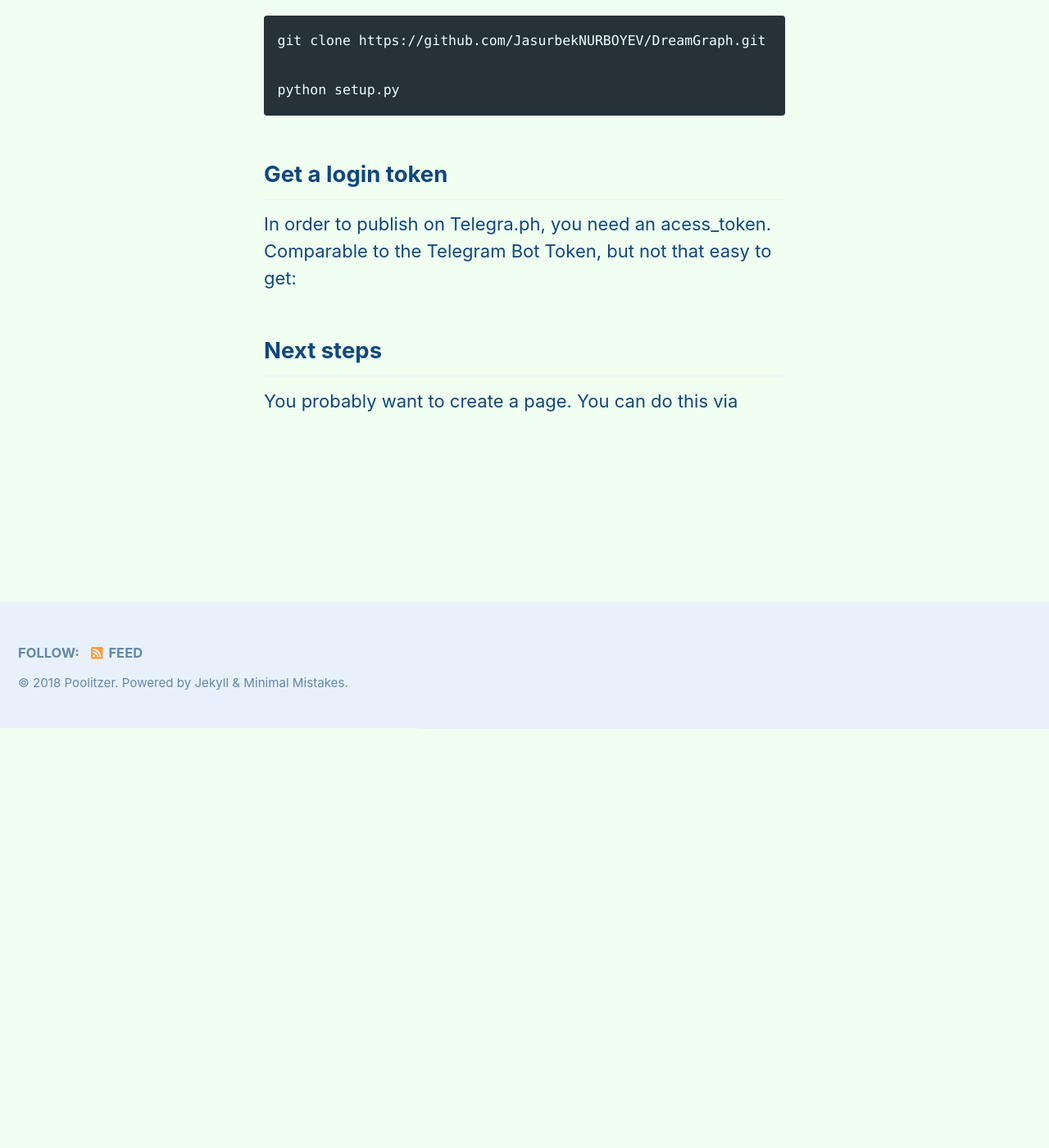
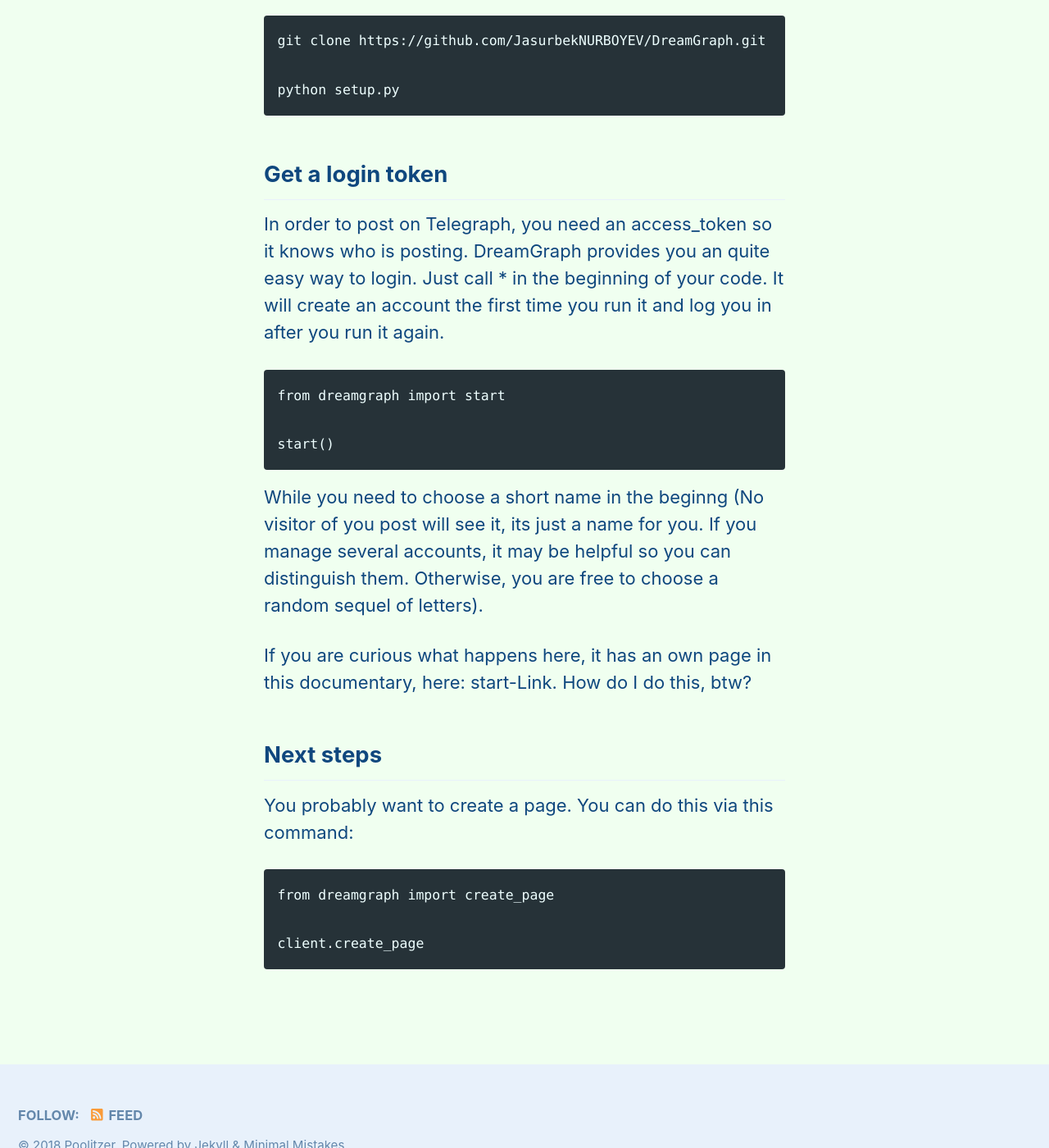
Before and after one commit to Poolitzer/poolitzer.github.io, a Jekyll site: the page built from _pages/starting.md, in a window 1280 px wide and 1400 px high, scrolled down 511 px. Shown: the whole window at 82% size. Built offline with Jekyll 4.4.1, drawn with Linux system fonts in a browser that asks for light colours; nearby versions of some CDN libraries; some of the changed text lies outside the part shown.

Commit message:
how will these long sentences look?

````diff
--- a/_pages/starting.md
+++ b/_pages/starting.md
@@ -6,7 +6,7 @@ toc: true
 ---
 ## Install
 
-The easiest way to install Telethon is via pip.
+The easiest way to install DreamGraph is via pip.
 
 `pip install dreamgraph`
 
@@ -19,8 +19,24 @@ python setup.py
 
 ## Get a login token
 
-In order to publish on Telegra.ph, you need an acess_token. Comparable to the Telegram Bot Token, but not that easy to get:
+In order to post on Telegraph, you need an access_token so it knows who is posting. DreamGraph provides you an quite easy way to login. Just call * in the beginning of your code. It will create an account the first time you run it and log you in after you run it again.
+
+```
+from dreamgraph import start
+
+start()
+```
+
+While you need to choose a short name in the beginng (No visitor of you post will see it, its just a name for you. If you manage several accounts, it may be helpful so you can distinguish them. Otherwise, you are free to choose a random sequel of letters).
+
+If you are curious what happens here, it has an own page in this documentary, here: start-Link. How do I do this, btw?
 
 ## Next steps
 
-You probably want to create a page. You can do this via
+You probably want to create a page. You can do this via this command:
+
+```
+from dreamgraph import create_page
+
+client.create_page
+```
````
